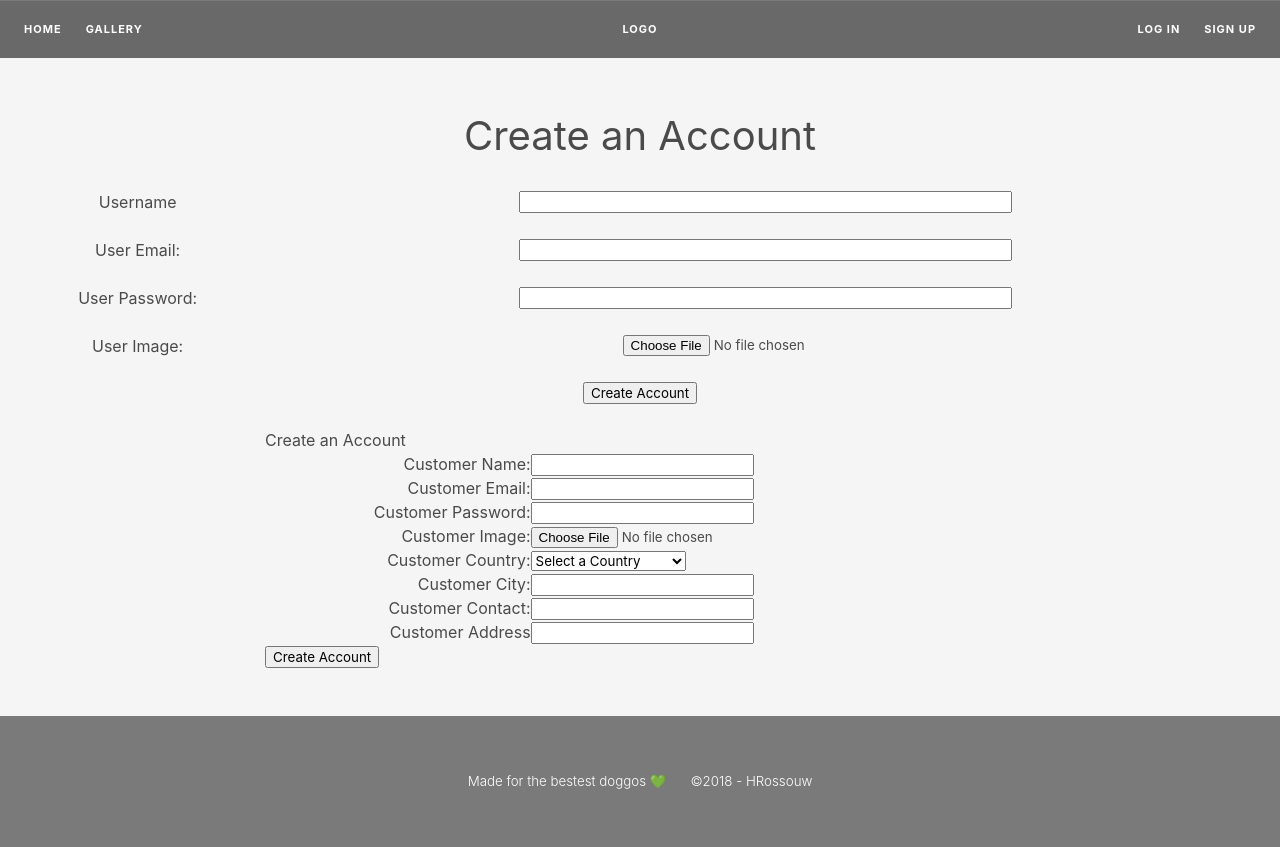
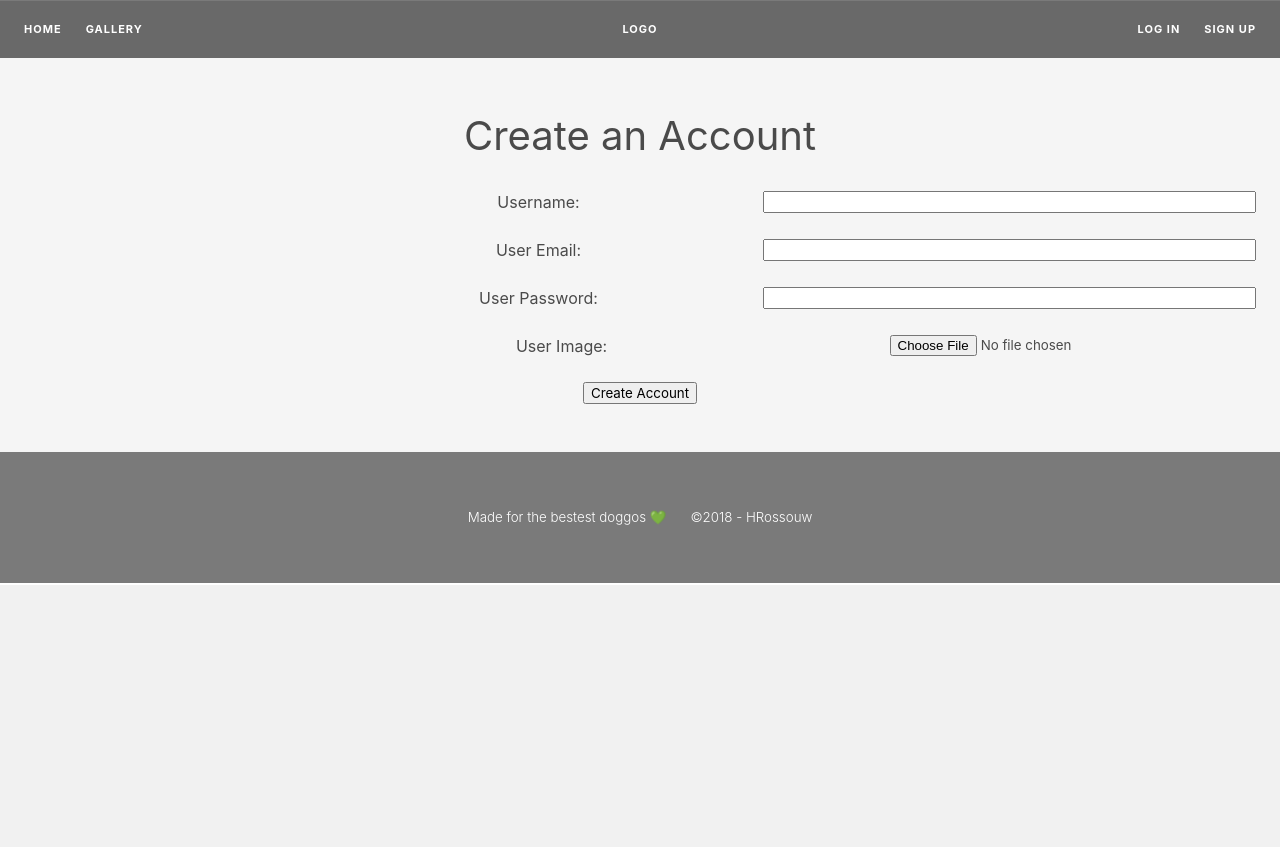
Before and after one commit to HRossouw42/web01_camagru, a PHP site: page /customer_register.php in a window 1280 px wide. Shown: the part 215-1062 px from the top of the page. After the commit the page ends 800 px from the top, so only its background shows below. Run offline with PHP 8.4, Linux system fonts and the light colour scheme; some libraries are stand-ins or nearby versions.

Commit message:
small change

```diff
--- a/customer_register.php
+++ b/customer_register.php
@@ -71,35 +71,48 @@
                 Create an Account
             </div>
         </div>
+
         <div class="columns">
+            <div class="column is-one-quarter">
+                <!-- ... -->
+            </div>
             <div class="column">
-                <p align="center">Username</p>
+                <p align="center">Username:</p>
             </div>
-            <div class="column center-column is-four-fifths">
+            <div class="column center-column">
                 <input type="text" name="c_name" size="50" required/>
             </div>
         </div>
         <div class="columns">
+            <div class="column is-one-quarter">
+                <!-- ... -->
+            </div>
             <div class="column">
                 <p align="center">User Email:</p>
             </div>
-            <div class="column center-column is-four-fifths">
+            <div class="column center-column">
                 <input type="text" name="c_email" size="50" required/>
             </div>
         </div>
         <div class="columns">
+            <div class="column is-one-quarter">
+                <!-- ... -->
+            </div>
             <div class="column">
                 <p align="center">User Password:</p>
             </div>
-            <div class="column center-column is-four-fifths">
+            <div class="column center-column">
                 <input type="password" name="c_pass" size="50" required/>
             </div>
         </div>
         <div class="columns">
+            <div class="column is-one-quarter">
+                <!-- ... -->
+            </div>
             <div class="column">
                 <p align="center">User Image:</p>
             </div>
-            <div class="column center-column is-four-fifths">
+            <div class="column center-column">
                 <input type="file" name="c_image"/>
             </div>
         </div>
@@ -109,7 +122,8 @@
             </div>
         </div>
 
-        <form action="customer_register.php" method="post" enctype="multipart/form-data">
+        <?php /* JUST COMMENTED TO REMOVE TEMP!
+            <form action="customer_register.php" method="post" enctype="multipart/form-data">
 
             <table align="center" width="750">
 
@@ -184,7 +198,7 @@
 
         </form>
 
-        </div>
+        </div> */ ?>
     </section>
 
     <!-- .hero foot-->
```
